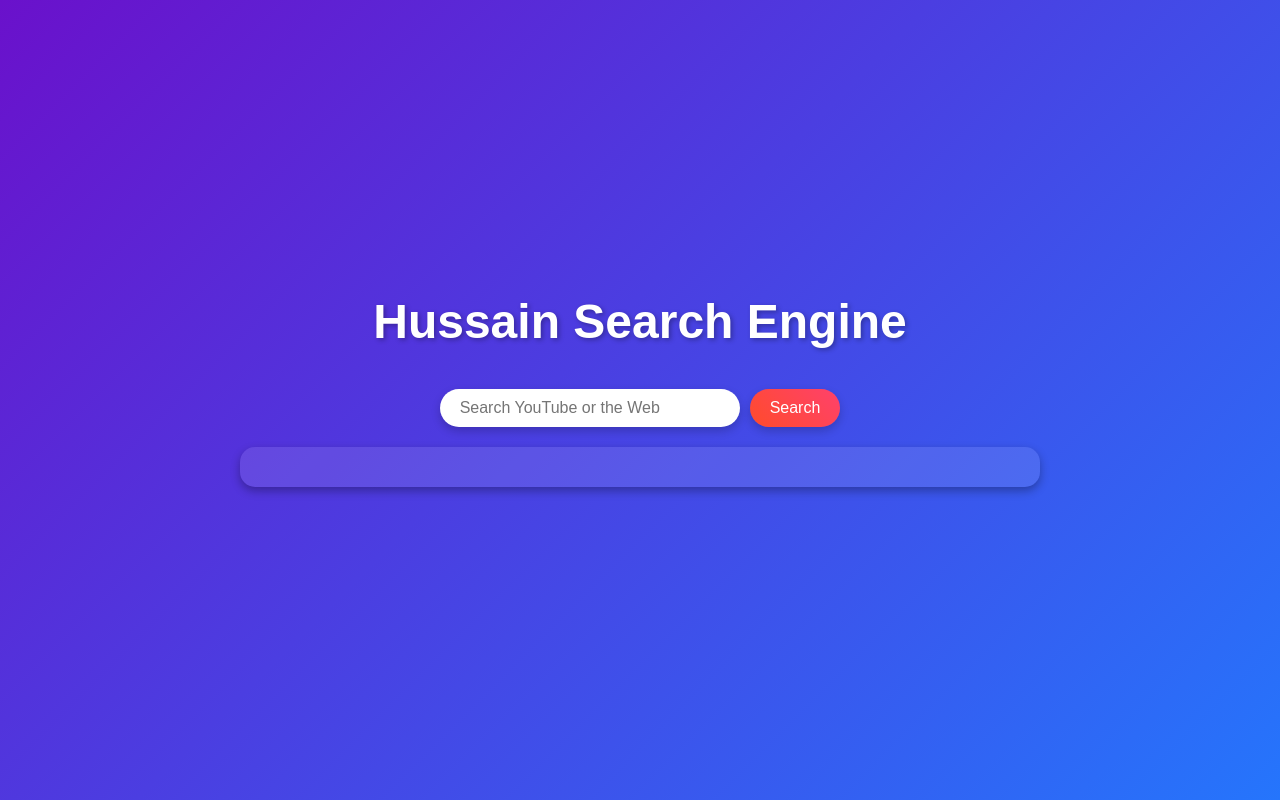
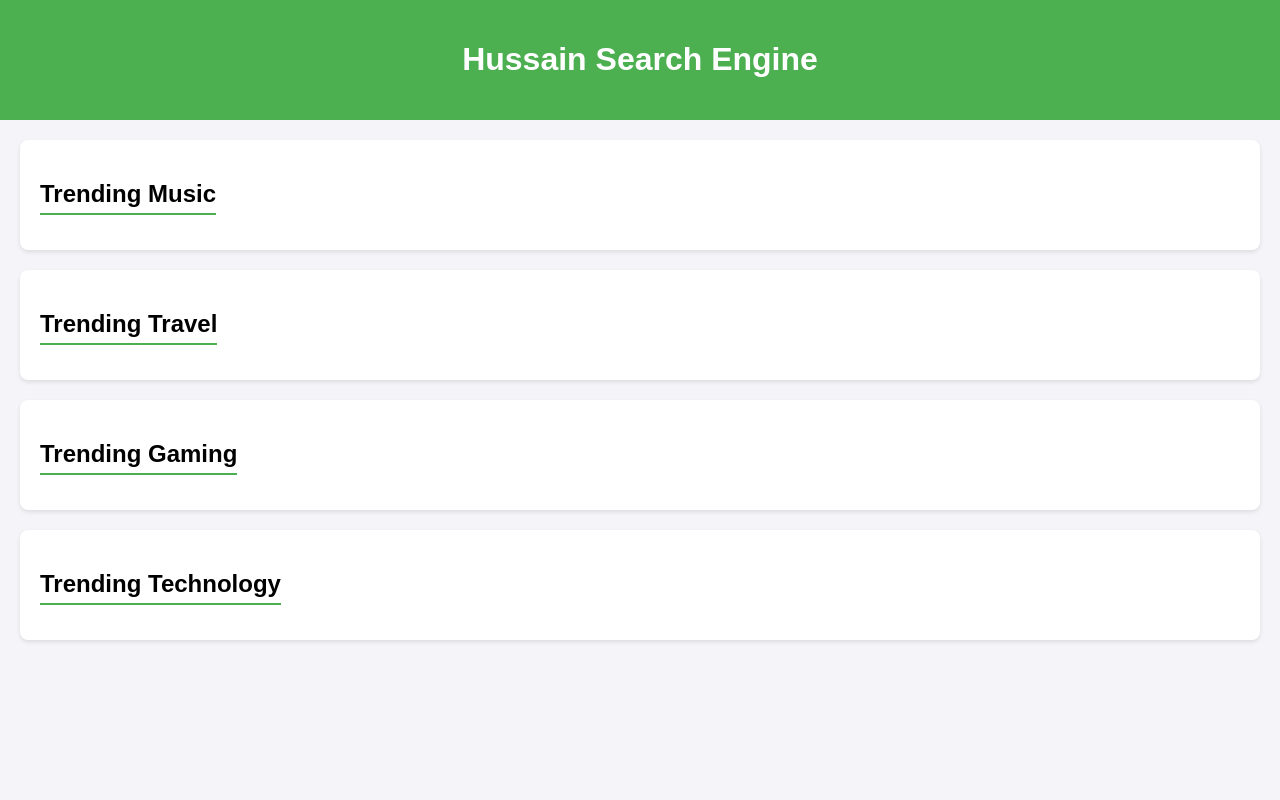
Before and after one commit to Hussaininzz/Pixel-memory-, a plain HTML site: page index.html in a window 1280 px wide. Drawn offline with Linux system fonts and the light colour scheme.

Commit message:
Update index.html

```diff
--- a/index.html
+++ b/index.html
@@ -5,186 +5,80 @@
   <meta name="viewport" content="width=device-width, initial-scale=1.0">
   <title>Hussain Search Engine</title>
   <style>
-    /* Reset default margins */
-    * {
+    body {
+      font-family: Arial, sans-serif;
+      background-color: #f4f4f9;
       margin: 0;
       padding: 0;
-      box-sizing: border-box;
     }
-
-    /* Body styling */
-    body {
-      font-family: 'Arial', sans-serif;
-      background: linear-gradient(135deg, #6a11cb, #2575fc);
+    header {
+      background-color: #4CAF50;
       color: white;
-      display: flex;
-      flex-direction: column;
-      justify-content: center;
-      align-items: center;
-      height: 100vh;
+      padding: 20px;
+      text-align: center;
     }
-
-    /* Title styling */
-    #siteTitle {
-      font-size: 3rem;
-      font-weight: bold;
-      text-shadow: 2px 2px 5px rgba(0, 0, 0, 0.3);
+    .video-section {
+      margin: 20px auto;
+      max-width: 1200px;
+      padding: 20px;
+      background: white;
+      border-radius: 8px;
+      box-shadow: 0 2px 4px rgba(0, 0, 0, 0.1);
+    }
+    .video-section h2 {
+      font-size: 24px;
+      margin-bottom: 15px;
+      border-bottom: 2px solid #4CAF50;
+      display: inline-block;
+      padding-bottom: 5px;
+    }
+    .video-item {
       margin-bottom: 20px;
-      animation: fadeIn 2s ease-in-out;
+      display: inline-block;
+      width: 300px;
+      vertical-align: top;
+      margin-right: 15px;
     }
-
-    /* Search bar styling */
-    #searchBar {
-      display: flex;
-      margin-top: 20px;
-      position: relative;
-      animation: slideIn 1s ease-in-out;
+    .video-item img {
+      width: 100%;
+      border-radius: 8px;
     }
-
-    input[type="text"] {
-      width: 300px;
-      padding: 10px;
-      font-size: 1em;
-      border: none;
-      border-radius: 50px;
-      outline: none;
-      padding-left: 20px;
-      box-shadow: 0 4px 10px rgba(0, 0, 0, 0.2);
-    }
-
-    button {
-      padding: 10px 20px;
-      font-size: 1em;
-      border: none;
-      background: linear-gradient(45deg, #ff4b2b, #ff416c);
-      color: white;
-      cursor: pointer;
-      border-radius: 50px;
-      box-shadow: 0 4px 10px rgba(0, 0, 0, 0.2);
-      margin-left: 10px;
-      transition: transform 0.3s ease;
-    }
-
-    button:hover {
-      transform: scale(1.1);
-    }
-
-    /* Results container */
-    #results {
-      margin-top: 20px;
-      width: 80%;
-      max-width: 800px;
-      background: rgba(255, 255, 255, 0.1);
-      padding: 20px;
-      border-radius: 15px;
-      box-shadow: 0 4px 10px rgba(0, 0, 0, 0.3);
-      overflow-y: auto;
-      max-height: 300px;
-      animation: fadeInUp 1s ease-in-out;
-    }
-
-    #results h2 {
-      color: #ff9;
-      margin-bottom: 15px;
-    }
-
-    #results a {
-      text-decoration: none;
-      color: #fff;
-      font-size: 1.1em;
-      display: block;
-      margin-bottom: 10px;
-      transition: color 0.3s;
-    }
-
-    #results a:hover {
-      color: #ff416c;
-    }
-
-    /* Google search styling */
-    .gcse-search {
-      margin-top: 20px;
-      width: 100%;
-      max-width: 600px;
-    }
-
-    /* Keyframe animations */
-    @keyframes fadeIn {
-      from {
-        opacity: 0;
-        transform: translateY(-20px);
-      }
-      to {
-        opacity: 1;
-        transform: translateY(0);
-      }
-    }
-
-    @keyframes fadeInUp {
-      from {
-        opacity: 0;
-        transform: translateY(20px);
-      }
-      to {
-        opacity: 1;
-        transform: translateY(0);
-      }
-    }
-
-    @keyframes slideIn {
-      from {
-        opacity: 0;
-        transform: translateX(-50px);
-      }
-      to {
-        opacity: 1;
-        transform: translateX(0);
-      }
-    }
-
-    /* Responsive design */
-    @media (max-width: 600px) {
-      #siteTitle {
-        font-size: 2rem;
-      }
-
-      input[type="text"] {
-        width: 200px;
-      }
+    .video-item h3 {
+      font-size: 16px;
+      margin: 10px 0 0;
     }
   </style>
 </head>
 <body>
-  <h1 id="siteTitle">Hussain Search Engine</h1>
-  <div id="searchBar">
-    <input type="text" id="query" placeholder="Search YouTube or the Web">
-    <button onclick="search()">Search</button>
-  </div>
-  <div id="results"></div>
 
-  <!-- Google Custom Search Script -->
-  <script async src="https://cse.google.com/cse.js?cx=c70793c48eb2943bb"></script>
-  <div class="gcse-search"></div>
+<header>
+  <h1>Hussain Search Engine</h1>
+</header>
 
-  <script>
-    async function search() {
-      const query = document.getElementById('query').value;
-      const resultsDiv = document.getElementById('results');
-      resultsDiv.innerHTML = '<p>Loading results...</p>';
+<!-- Sections for videos -->
+<div class="video-section">
+  <h2>Trending Music</h2>
+  <div id="music-videos"></div>
+</div>
 
-      // Fetch YouTube results
-      const youtubeApiKey = 'AIzaSyBUEj5-yDaNmK4yoXTQ-UYhiOMN9pfcLWU';
-      const youtubeResponse = await fetch(`https://www.googleapis.com/youtube/v3/search?part=snippet&q=${query}&key=${youtubeApiKey}&type=video&maxResults=5`);
-      const youtubeData = await youtubeResponse.json();
+<div class="video-section">
+  <h2>Trending Travel</h2>
+  <div id="travel-videos"></div>
+</div>
 
-      // Display YouTube results
-      resultsDiv.innerHTML = '<h2>YouTube Results</h2>';
-      youtubeData.items.forEach(item => {
-        const videoId = item.id.videoId;
-        const title = item.snippet.title;
-        resultsDiv.innerHTML += `<a href="https://www.youtube.com/watch?v=${videoId}" target="_blank">${title}</a>`;
-      });
-    }
-  </script>
+<div class="video-section">
+  <h2>Trending Gaming</h2>
+  <div id="gaming-videos"></div>
+</div>
+
+<div class="video-section">
+  <h2>Trending Technology</h2>
+  <div id="tech-videos"></div>
+</div>
+
+<!-- Add more sections as needed -->
+
+<script src="script.js"></script>
+
 </body>
-  </html>
+</html>
```
